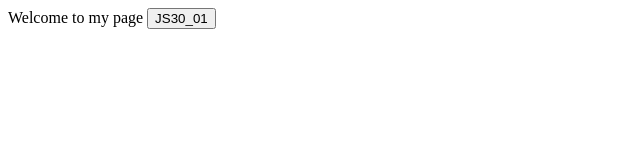
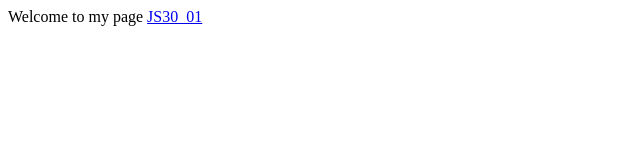
Before and after one commit to chao99152/chao99152.github.io, a plain HTML site: page index.html in a window 1280 px wide. Shown: the whole page, without its empty margins (0-640 px from the left). Drawn offline with Linux system fonts and the light colour scheme.

Commit message:
Update index.html

```diff
--- a/index.html
+++ b/index.html
@@ -1,2 +1,2 @@
  Welcome to my page
-<button onclick="function(){window.location.href="https://chao99152.github.io/JS30_01"}">JS30_01</a>
+<a href="https://chao99152.github.io/JS30_01">JS30_01</a>
```
